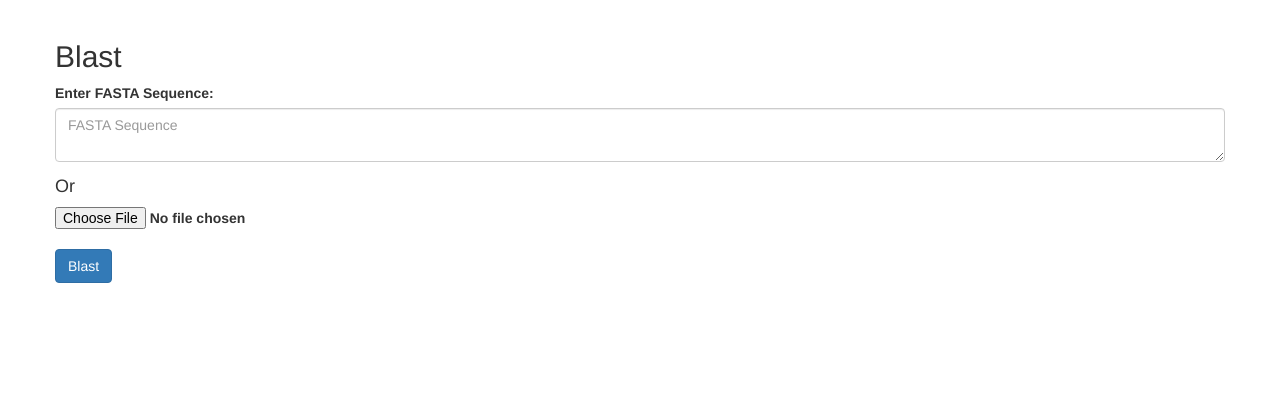
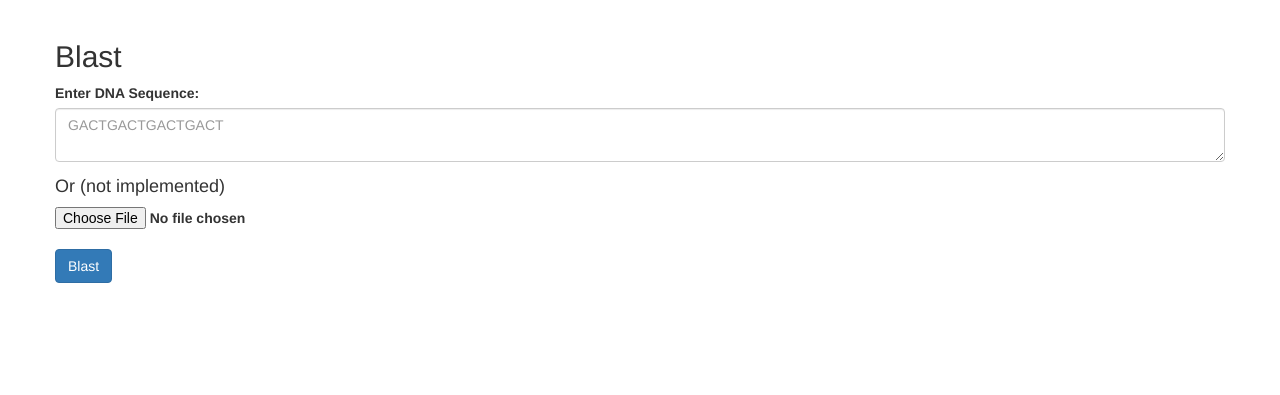
Before and after one commit to 0mician/CRISPR-Exposed, a Django app: page /crispr/blast/ in a window 1280 px wide. Shown: the part 52-447 px from the top of the page. Run offline with Django 3.2, Linux system fonts and the light colour scheme; parts of the project's set-up code (start-up, migrations or seed data) failed here and were passed over; some libraries are stand-ins or nearby versions.

Commit message:
quick change to better inform user

```diff
--- a/webapp/crispr_exposed/templates/crispr/blast.html
+++ b/webapp/crispr_exposed/templates/crispr/blast.html
@@ -10,10 +10,10 @@
 
   <form method="post" action="/crispr/blast/result/">
     <div class="form-group">
-      <label for="FASTASequence">Enter FASTA Sequence:</label>
-      <textarea class="form-control" type="text" name="input_seq" id="q_1" value="{{ query }}" placeholder="FASTA Sequence"></textarea>
+      <label for="FASTASequence">Enter DNA Sequence:</label>
+      <textarea class="form-control" type="text" name="input_seq" id="q_1" value="{{ query }}" placeholder="GACTGACTGACTGACT"></textarea>
     </div>
-    <h4>Or</h4>
+    <h4>Or (not implemented)</h4>
     <div class="form-group">
         <label class="file">
             <input type="file" id="FASTA_file">
```
